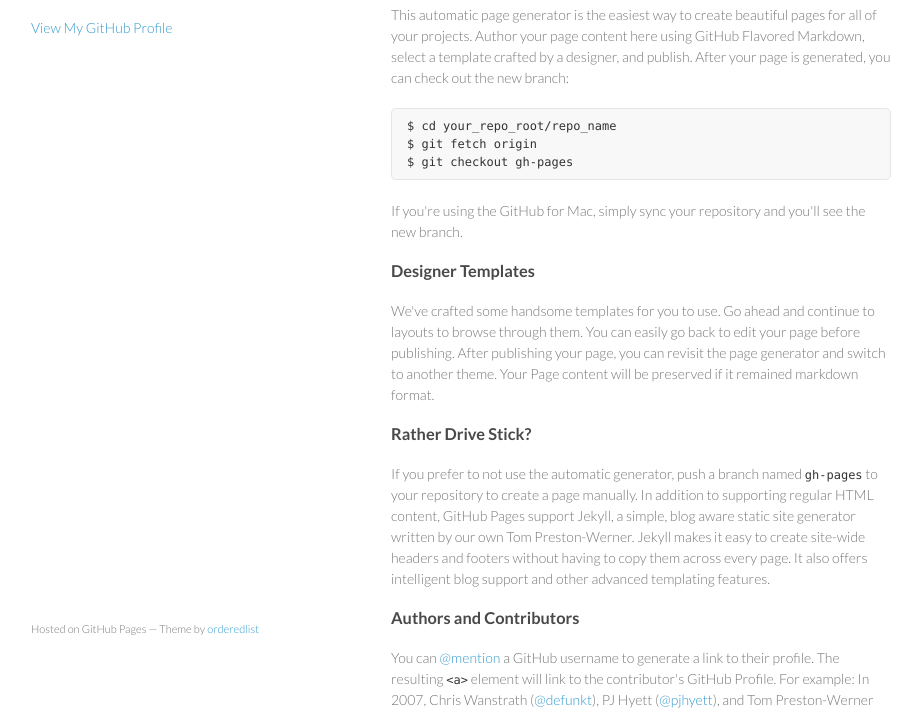
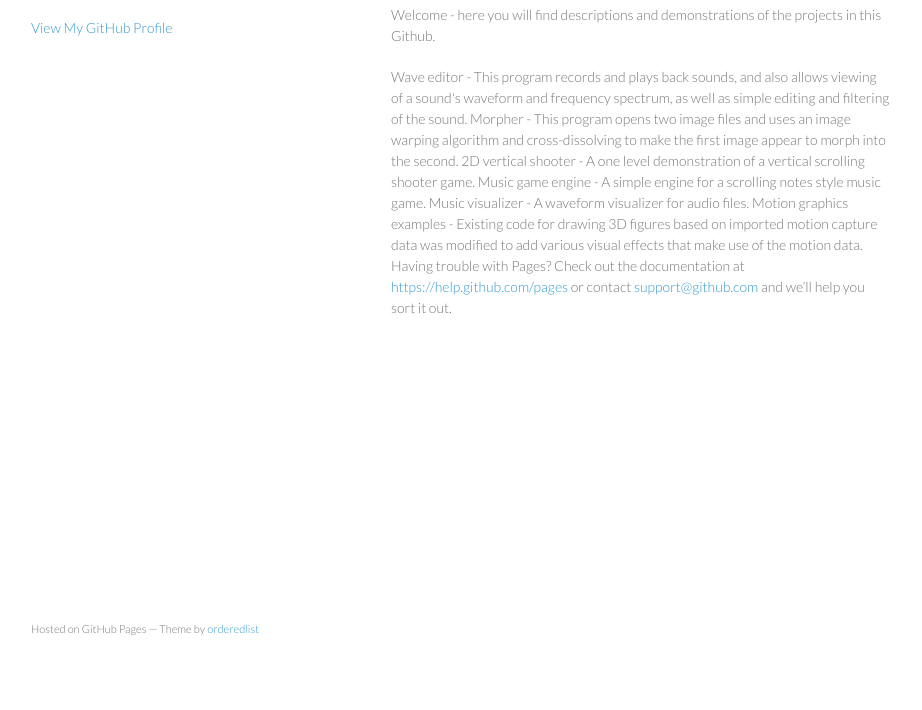
Before and after one commit to dlee7676/dlee7676.github.io, a plain HTML site: page index.html in a window 1280 px wide. Shown: the part 92-802 px from the top of the page, without its empty margins (179-1101 px from the left). Drawn offline with Linux system fonts and the light colour scheme.

Commit message:
Update index.html

```diff
--- a/index.html
+++ b/index.html
@@ -26,32 +26,19 @@
         <h3>
 <a id="welcome-to-github-pages" class="anchor" href="#welcome-to-github-pages" aria-hidden="true"><span class="octicon octicon-link"></span></a>Welcome to GitHub Pages.</h3>
 
-<p>This automatic page generator is the easiest way to create beautiful pages for all of your projects. Author your page content here using GitHub Flavored Markdown, select a template crafted by a designer, and publish. After your page is generated, you can check out the new branch:</p>
+<p>Welcome - here you will find descriptions and demonstrations of the projects in this Github.</p>
 
-<pre><code>$ cd your_repo_root/repo_name
-$ git fetch origin
-$ git checkout gh-pages
-</code></pre>
+Wave editor - This program records and plays back sounds, and also allows viewing of a sound's waveform and frequency spectrum, as well as simple editing and filtering of the sound.
 
-<p>If you're using the GitHub for Mac, simply sync your repository and you'll see the new branch.</p>
+Morpher - This program opens two image files and uses an image warping algorithm and cross-dissolving to make the first image appear to morph into the second.
 
-<h3>
-<a id="designer-templates" class="anchor" href="#designer-templates" aria-hidden="true"><span class="octicon octicon-link"></span></a>Designer Templates</h3>
+2D vertical shooter - A one level demonstration of a vertical scrolling shooter game.
 
-<p>We've crafted some handsome templates for you to use. Go ahead and continue to layouts to browse through them. You can easily go back to edit your page before publishing. After publishing your page, you can revisit the page generator and switch to another theme. Your Page content will be preserved if it remained markdown format.</p>
+Music game engine - A simple engine for a scrolling notes style music game.
 
-<h3>
-<a id="rather-drive-stick" class="anchor" href="#rather-drive-stick" aria-hidden="true"><span class="octicon octicon-link"></span></a>Rather Drive Stick?</h3>
+Music visualizer - A waveform visualizer for audio files.
 
-<p>If you prefer to not use the automatic generator, push a branch named <code>gh-pages</code> to your repository to create a page manually. In addition to supporting regular HTML content, GitHub Pages support Jekyll, a simple, blog aware static site generator written by our own Tom Preston-Werner. Jekyll makes it easy to create site-wide headers and footers without having to copy them across every page. It also offers intelligent blog support and other advanced templating features.</p>
-
-<h3>
-<a id="authors-and-contributors" class="anchor" href="#authors-and-contributors" aria-hidden="true"><span class="octicon octicon-link"></span></a>Authors and Contributors</h3>
-
-<p>You can <a href="https://github.com/blog/821" class="user-mention">@mention</a> a GitHub username to generate a link to their profile. The resulting <code>&lt;a&gt;</code> element will link to the contributor's GitHub Profile. For example: In 2007, Chris Wanstrath (<a href="https://github.com/defunkt" class="user-mention">@defunkt</a>), PJ Hyett (<a href="https://github.com/pjhyett" class="user-mention">@pjhyett</a>), and Tom Preston-Werner (<a href="https://github.com/mojombo" class="user-mention">@mojombo</a>) founded GitHub.</p>
-
-<h3>
-<a id="support-or-contact" class="anchor" href="#support-or-contact" aria-hidden="true"><span class="octicon octicon-link"></span></a>Support or Contact</h3>
+Motion graphics examples - Existing code for drawing 3D figures based on imported motion capture data was modified to add various visual effects that make use of the motion data.
 
 <p>Having trouble with Pages? Check out the documentation at <a href="https://help.github.com/pages">https://help.github.com/pages</a> or contact <a href="mailto:support@github.com">support@github.com</a> and we’ll help you sort it out.</p>
       </section>
```
